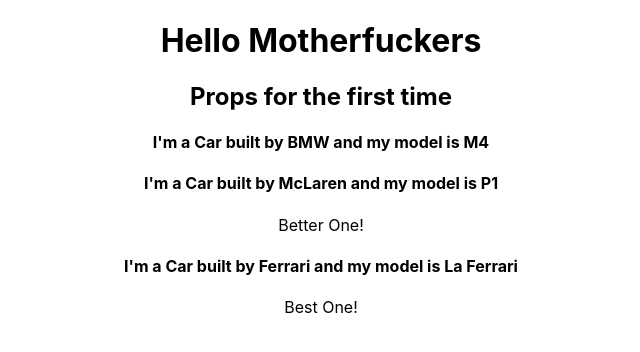
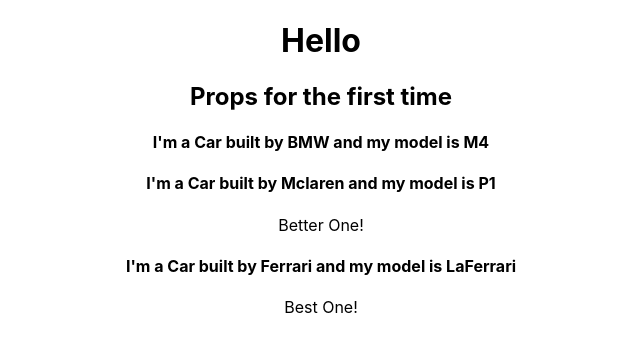
Before and after one commit to sultan-O7t9/react-complete-guide, a React (Create React App) app: page / in a window 1280 px wide. Shown: the top 352 px of the page, without its empty margins (319-959 px from the left). Built offline with nearby package versions, Linux system fonts and the light colour scheme.

Commit message:
state basics
added a state object.

```diff
--- a/src/App.js
+++ b/src/App.js
@@ -2,20 +2,32 @@
 import "./App.css";
 import Car from "./Car/Car";
 
-function App() {
+class App extends React.Component {
+  state = {
+    cars: [
+      { brand: "BMW", model: "M4" },
+      { brand: "Mclaren", model: "P1" },
+      { brand: "Ferrari", model: "LaFerrari" },
+    ],
+  };
+
+  render() {
     return (
       <div className="App">
-      <h1>Hello Motherfuckers</h1>
+        <h1>Hello</h1>
         <h2>Props for the first time</h2>
-      <Car brand="BMW" model="M4" />
-      <Car brand="McLaren" model="P1">
+        <Car
+          brand={this.state.cars[0].brand}
+          model={this.state.cars[0].model}
+        />
+        <Car brand={this.state.cars[1].brand} model={this.state.cars[1].model}>
           Better One!
         </Car>
-      <Car brand="Ferrari" model="La Ferrari">
+        <Car brand={this.state.cars[2].brand} model={this.state.cars[2].model}>
           Best One!
         </Car>
       </div>
     );
   }
-
+}
 export default App;
```
Lines whose indentation alone changed are shown as unchanged.
